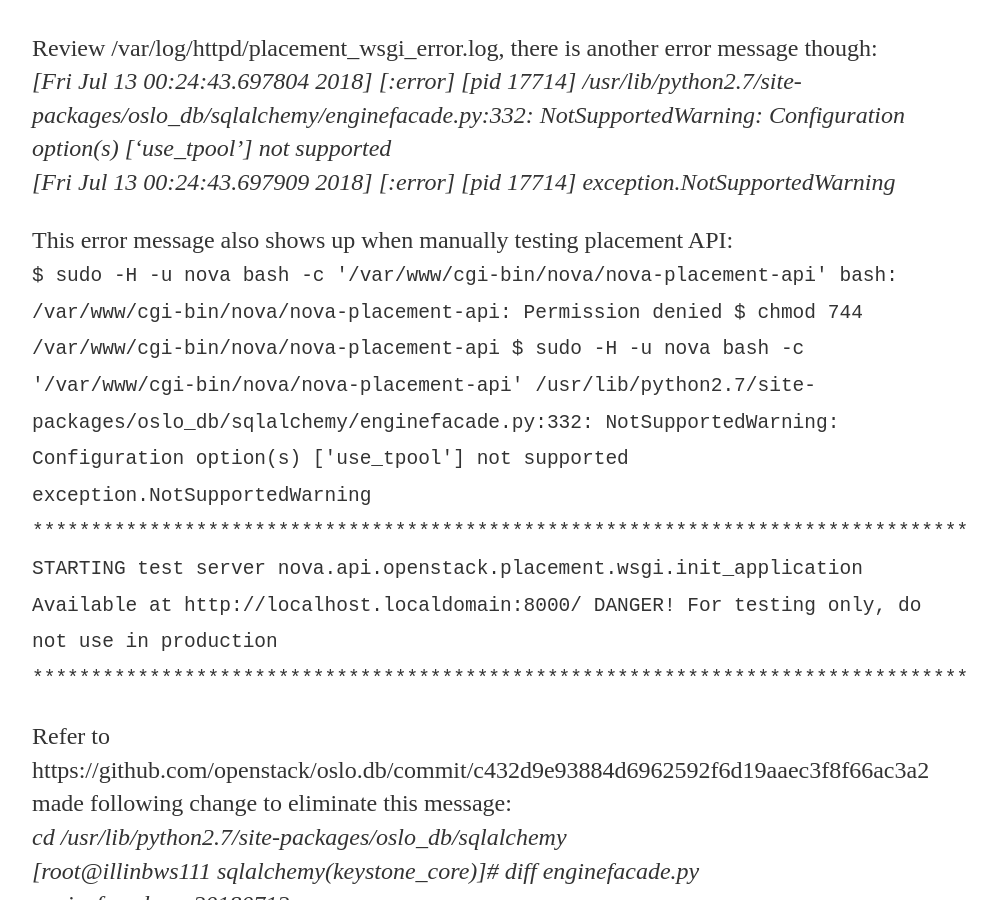
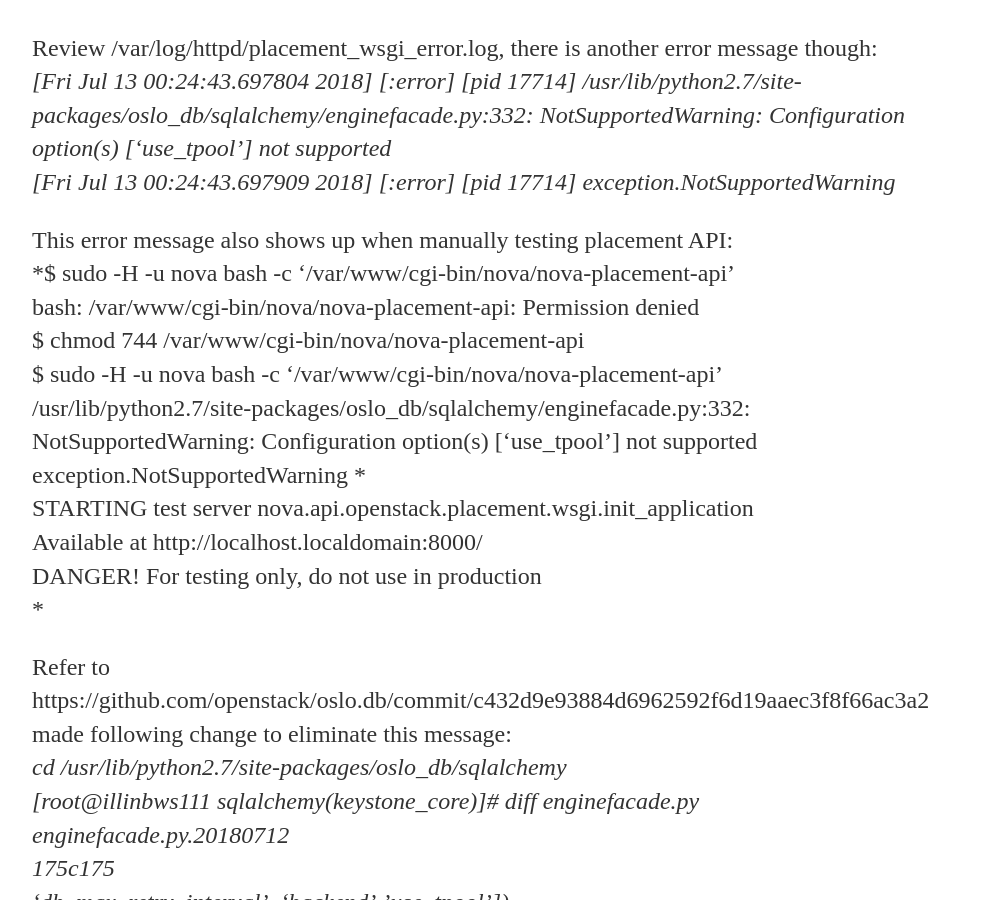
Before and after one commit to JasmineOttawa/JasmineOttawa.github.io, a Jekyll site: the page built from _posts/2018-07-06-createInstanceInOpenStack.md, in a window 1280 px wide and 900 px high, scrolled down 1775 px. Shown: the whole window, without its empty margins (160-1157 px from the left). Built offline with Jekyll 4.4.1, drawn with Linux system fonts in a browser that asks for light colours.

```diff
--- a/_posts/2018-07-06-createInstanceInOpenStack.md
+++ b/_posts/2018-07-06-createInstanceInOpenStack.md
@@ -44,17 +44,16 @@ Review /var/log/httpd/placement_wsgi_error.log, there is another error message t
 [Fri Jul 13 00:24:43.697909 2018] [:error] [pid 17714]   exception.NotSupportedWarning*
 
 This error message also shows up when manually testing placement API:
-`$ sudo -H -u nova bash -c '/var/www/cgi-bin/nova/nova-placement-api'
+*$ sudo -H -u nova bash -c '/var/www/cgi-bin/nova/nova-placement-api'
 bash: /var/www/cgi-bin/nova/nova-placement-api: Permission denied
 $ chmod 744 /var/www/cgi-bin/nova/nova-placement-api
 $ sudo -H -u nova bash -c '/var/www/cgi-bin/nova/nova-placement-api'
 /usr/lib/python2.7/site-packages/oslo_db/sqlalchemy/enginefacade.py:332: NotSupportedWarning: Configuration option(s) ['use_tpool'] not supported
-  exception.NotSupportedWarning
-********************************************************************************
+  exception.NotSupportedWarning  *
 STARTING test server nova.api.openstack.placement.wsgi.init_application
 Available at http://localhost.localdomain:8000/
 DANGER! For testing only, do not use in production
-********************************************************************************  `
+*
 
 Refer to https://github.com/openstack/oslo.db/commit/c432d9e93884d6962592f6d19aaec3f8f66ac3a2
 made following change to eliminate this message:
```
